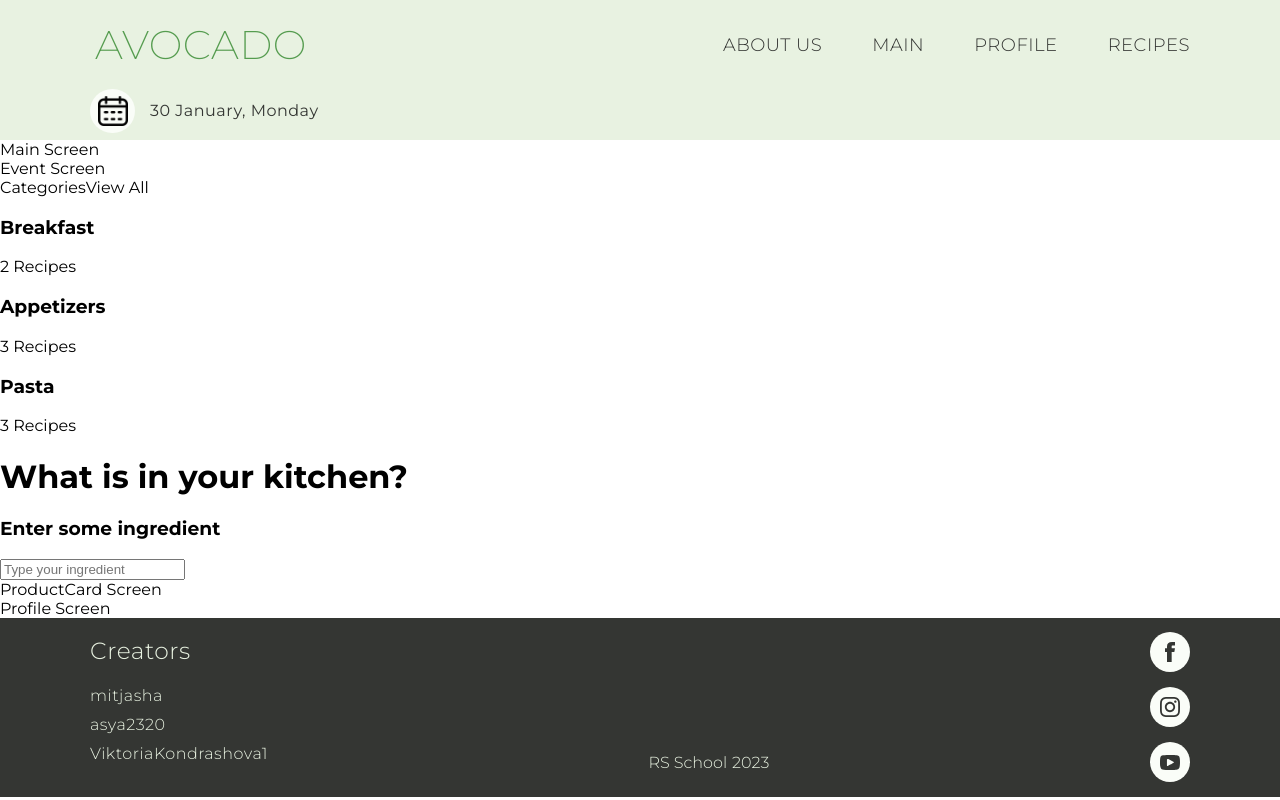
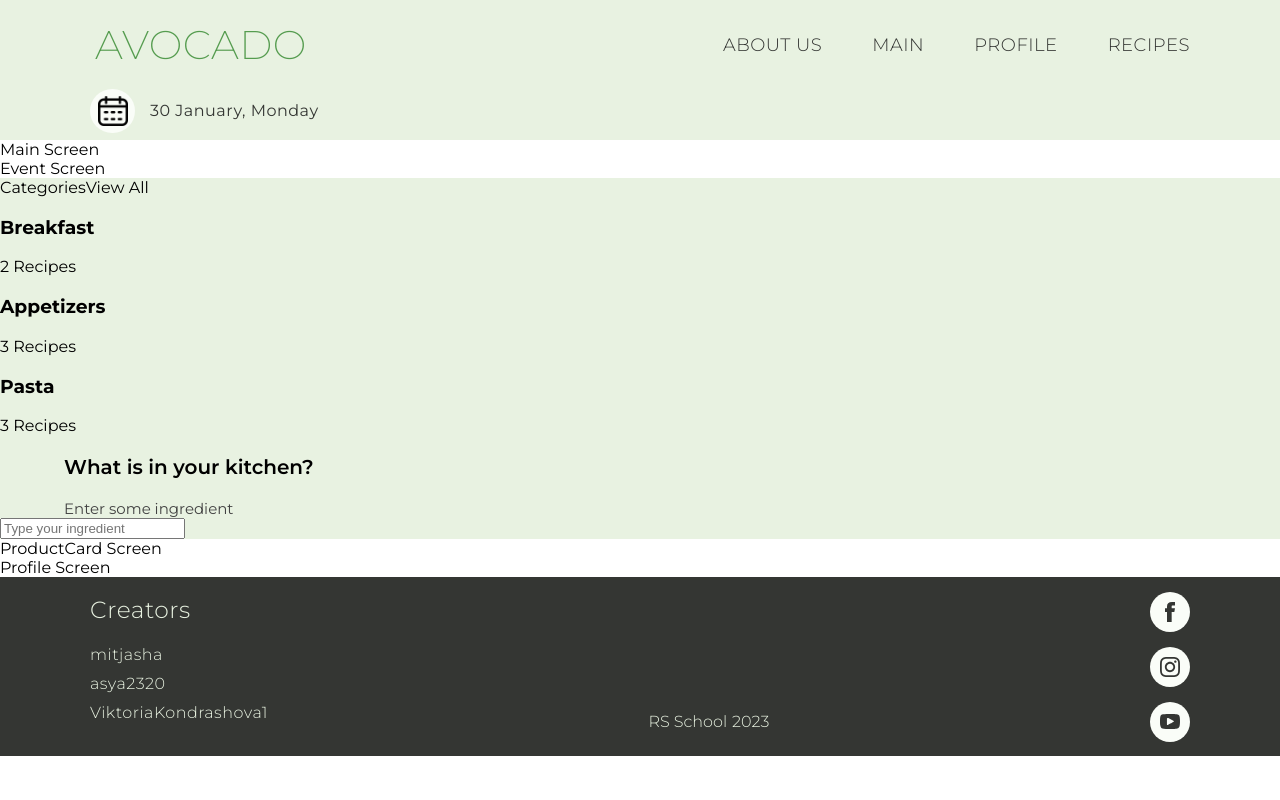
Before and after one commit to mitjasha/avocado, a React (Create React App) app: page / in a window 1280 px wide. Built offline with nearby package versions, Linux system fonts and the light colour scheme.

Commit message:
feat: add scss styles for class recipes__screen

```diff
--- a/src/pages/RecipesScreen/RecipesScreen.scss
+++ b/src/pages/RecipesScreen/RecipesScreen.scss
@@ -0,0 +1,21 @@
+@import "../../variables";
+
+.recipes__screen {
+    width: 100%;
+    background-color: $bg-color;
+
+    &__h1 {
+        font-weight: 600;
+        font-size: 20px;
+        margin: 20px auto;
+        width: 90%;
+    }
+
+    &__h3 {
+        font-weight: 400;
+        font-size: 15px;
+        color: #424242;
+        margin: 0px auto;
+        width: 90%;
+    }
+}
--- a/src/pages/RecipesScreen/RecipesScreen.tsx
+++ b/src/pages/RecipesScreen/RecipesScreen.tsx
@@ -4,7 +4,7 @@ import * as data from "../../assets/recipes.json";
 
 const RecipesScreen: React.FC = () => {
   return (
-    <div>
+    <div className="recipes__screen">
       <div>
         <span>Categories</span>
         <span>View All</span>
@@ -38,8 +38,8 @@ const RecipesScreen: React.FC = () => {
           </span>
         </div>
       </div>
-      <h1>What is in your kitchen?</h1>
-      <h3>Enter some ingredient</h3>
+      <h1 className="recipes__screen__h1">What is in your kitchen?</h1>
+      <h3 className="recipes__screen__h3">Enter some ingredient</h3>
       <div>
         <input type="text" placeholder="Type your ingredient" />
         <div />
```
